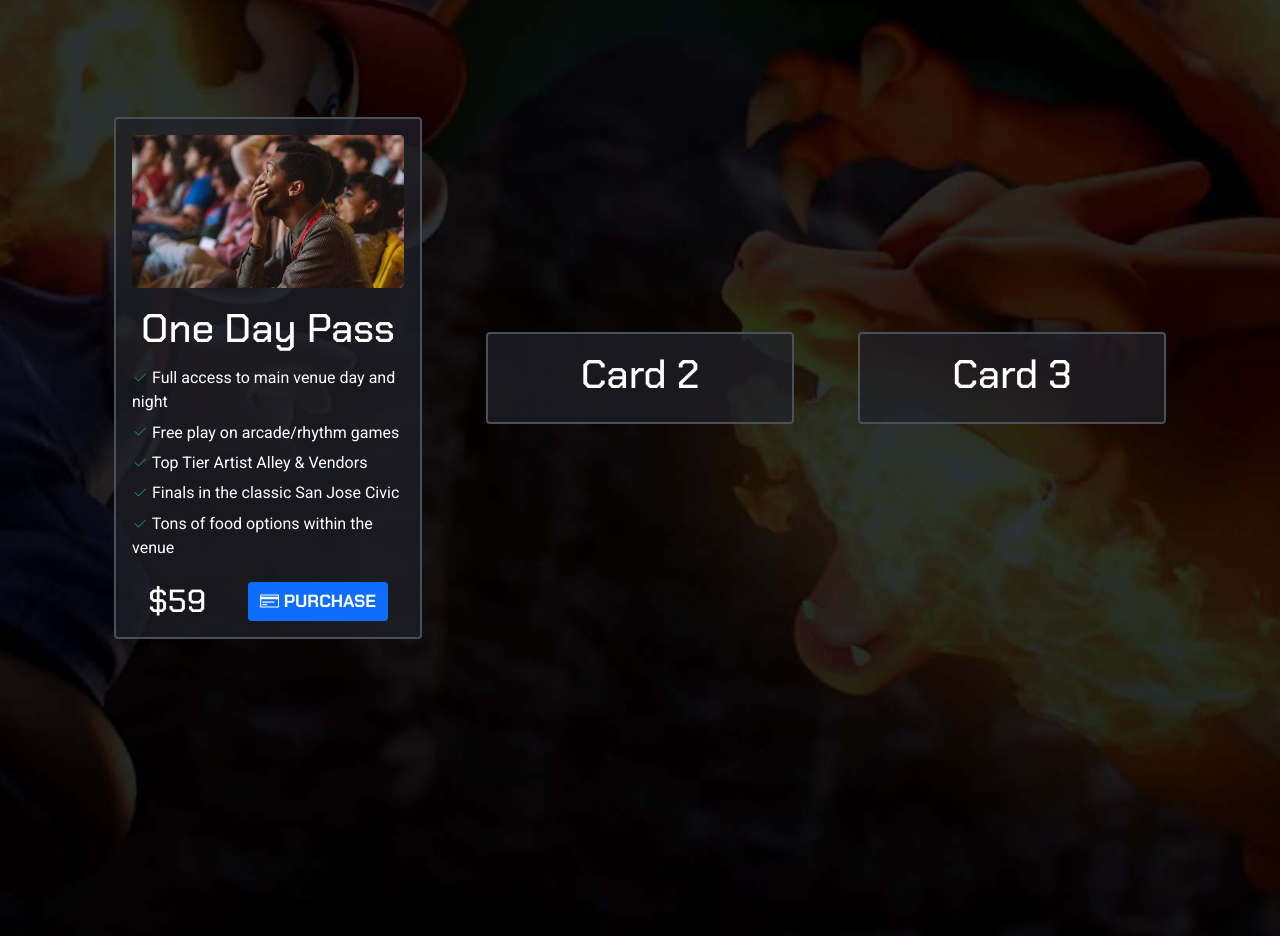
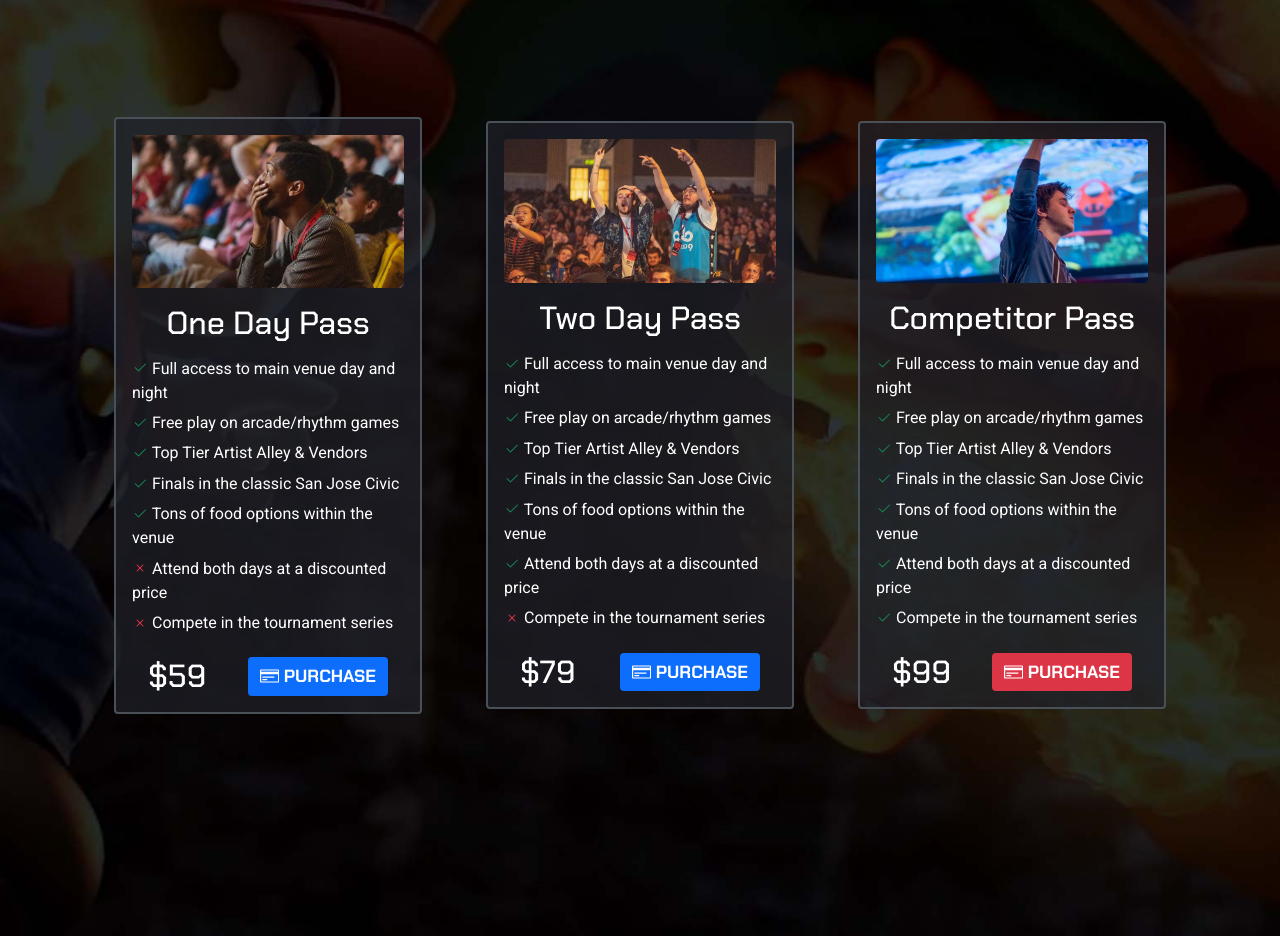
Before and after one commit to arrowkrai/tournament-website, a React (Create React App) app: page / in a window 1280 px wide. Shown: the part 2282-3218 px from the top of the page. Built offline with nearby package versions, Linux system fonts and the light colour scheme.

Commit message:
Add ticket options

```diff
--- a/src/container/Tickets/Tickets.jsx
+++ b/src/container/Tickets/Tickets.jsx
@@ -1,7 +1,9 @@
 import { motion } from "framer-motion";
 import ticket1 from "../../assets/ticket1.jpg";
+import ticket2 from "../../assets/ticket2.jpg";
+import ticket3 from "../../assets/ticket3.jpg";
 import { GoCreditCard } from 'react-icons/go'
-import { BsCheck2 } from 'react-icons/bs'
+import { BsCheck2, BsX } from 'react-icons/bs'
 import React from "react";
 import "./Tickets.scss";
 
@@ -10,27 +12,62 @@ const Tickets = () => {
     <div className="app__tickets">
       <div className="container">
         <div className="app__tickets-cards">
+
           <div className="app__tickets-card">
             <img src={ticket1} alt="" />
             <h1>One Day Pass</h1>
             <ul>
-              <li><BsCheck2 /> Full access to main venue day and night</li>
-              <li><BsCheck2 /> Free play on arcade/rhythm games</li>
-              <li><BsCheck2 /> Top Tier Artist Alley & Vendors</li>
-              <li><BsCheck2 /> Finals in the classic San Jose Civic</li>
-              <li><BsCheck2 /> Tons of food options within the venue</li>
+              <li className="app__tickets-card-yes"><BsCheck2 /> Full access to main venue day and night</li>
+              <li className="app__tickets-card-yes"><BsCheck2 /> Free play on arcade/rhythm games</li>
+              <li className="app__tickets-card-yes"><BsCheck2 /> Top Tier Artist Alley & Vendors</li>
+              <li className="app__tickets-card-yes"><BsCheck2 /> Finals in the classic San Jose Civic</li>
+              <li className="app__tickets-card-yes"><BsCheck2 /> Tons of food options within the venue</li>
+              <li className="app__tickets-card-no"><BsX /> Attend both days at a discounted price</li>
+              <li className="app__tickets-card-no"><BsX /> Compete in the tournament series</li>
             </ul>
             <div className="app__tickets-card-price">
               <h2>$59</h2>
               <button><GoCreditCard /> PURCHASE</button>
             </div>
           </div>
+
           <div className="app__tickets-card">
-            <h1>Card 2</h1>
+            <img src={ticket2} alt="" />
+            <h1>Two Day Pass</h1>
+            <ul>
+              <li className="app__tickets-card-yes"><BsCheck2 /> Full access to main venue day and night</li>
+              <li className="app__tickets-card-yes"><BsCheck2 /> Free play on arcade/rhythm games</li>
+              <li className="app__tickets-card-yes"><BsCheck2 /> Top Tier Artist Alley & Vendors</li>
+              <li className="app__tickets-card-yes"><BsCheck2 /> Finals in the classic San Jose Civic</li>
+              <li className="app__tickets-card-yes"><BsCheck2 /> Tons of food options within the venue</li>
+              <li className="app__tickets-card-yes"><BsCheck2 /> Attend both days at a discounted price</li>
+              <li className="app__tickets-card-no"><BsX /> Compete in the tournament series</li>
+            </ul>
+            <div className="app__tickets-card-price">
+              <h2>$79</h2>
+              <button><GoCreditCard /> PURCHASE</button>
+            </div>
           </div>
+
           <div className="app__tickets-card">
-            <h1>Card 3</h1>
+            <img src={ticket3} alt="" />
+            <h1>Competitor Pass</h1>
+            <ul>
+              <li className="app__tickets-card-yes"><BsCheck2 /> Full access to main venue day and night</li>
+              <li className="app__tickets-card-yes"><BsCheck2 /> Free play on arcade/rhythm games</li>
+              <li className="app__tickets-card-yes"><BsCheck2 /> Top Tier Artist Alley & Vendors</li>
+              <li className="app__tickets-card-yes"><BsCheck2 /> Finals in the classic San Jose Civic</li>
+              <li className="app__tickets-card-yes"><BsCheck2 /> Tons of food options within the venue</li>
+              <li className="app__tickets-card-yes"><BsCheck2 /> Attend both days at a discounted price</li>
+              <li className="app__tickets-card-yes"><BsCheck2 /> Compete in the tournament series</li>
+            </ul>
+            <div className="app__tickets-card-price">
+              <h2>$99</h2>
+              <button><GoCreditCard /> PURCHASE</button>
+            </div>
           </div>
+
+
         </div>
       </div>
     </div>
--- a/src/container/Tickets/Tickets.scss
+++ b/src/container/Tickets/Tickets.scss
@@ -14,6 +14,9 @@
   display: flex;
   justify-content: center;
   align-items: center;
+  @media screen and (max-width: 1200px) {
+    flex-direction: column;
+  }
 }
 
 .app__tickets-card {
@@ -35,6 +38,11 @@
 
   h1 {
     font-family: var(--font-special);
+    font-size: 2.5rem;
+
+    @media screen and (max-width: 1400px) {
+      font-size: 2.0rem;
+    }
   }
 
   ul {
@@ -44,10 +52,19 @@
     li {
       margin: 0.4rem 0;
     }
-    svg {
-      color: var(--bs-success);
-      margin-bottom: 2px;
+    .app__tickets-card-yes {
+      svg {
+        color: var(--bs-success);
+        margin-bottom: 2px;
+      }
     }
+    .app__tickets-card-no {
+      svg {
+        color: var(--bs-danger);
+        margin-bottom: 2px;
+      }
+    }
+
   }
 
   img {
@@ -56,6 +73,20 @@
     border-radius: 4px;
   }
 
+  @media screen and (max-width: 1200px) {
+    width: calc(min(332px, 100%));
+    margin: 1rem 0;
+  }
+
+  &:last-child {
+    div button {
+      background-color: var(--bs-danger);
+      transition: all 0.2s ease-in-out;
+      &:hover {
+        background-color: var(--bg-primary);
+      }
+    }
+  }
 }
 
 .app__tickets-card-price {
```
Also changed, not shown: src/assets/ticket2.jpg (added), src/assets/ticket3.jpg (added).
